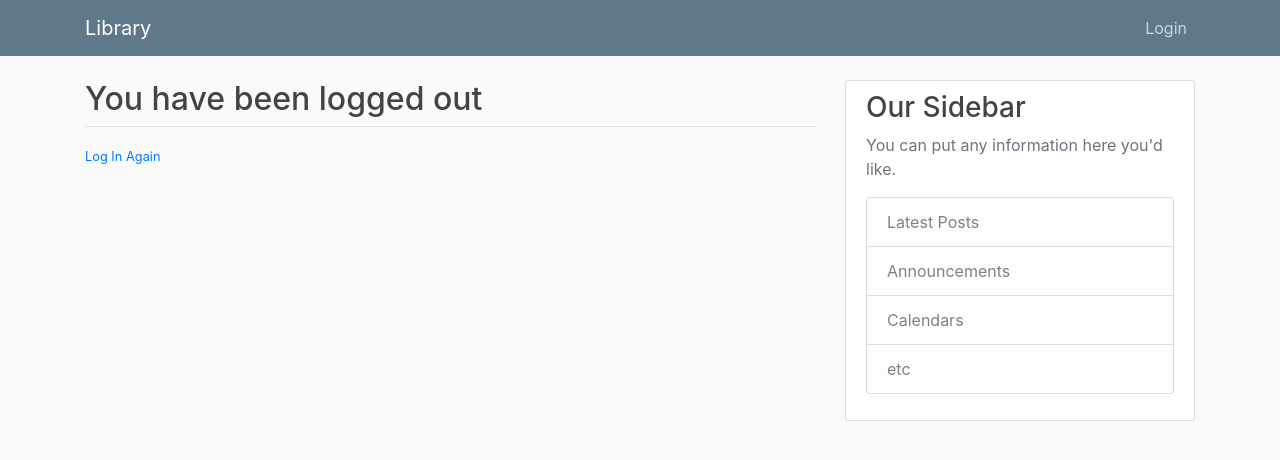
After one commit to BartoszCzernal/LibrarySystemManagement, a Django app: page /logout/ in a window 1280 px wide. The commit adds this page. Shown: the top 460 px of the page. Run offline with Django 3.2, Linux system fonts and the light colour scheme; some libraries are stand-ins or nearby versions.

Commit message:
Restrict Access to sites and elements Create logout template Create profile template

```diff
--- a/LibrarySystemManagement/settings.py
+++ b/LibrarySystemManagement/settings.py
@@ -130,3 +130,4 @@
 CRISPY_TEMPLATE_PACK = 'bootstrap4'
 
 LOGIN_REDIRECT_URL = 'home'
+LOGIN_URL = 'login'
--- a/LibrarySystemManagement/urls.py
+++ b/LibrarySystemManagement/urls.py
@@ -16,10 +16,12 @@
 from django.contrib import admin
 from django.contrib.auth import views as auth_views
 from django.urls import path, include
+from users import views as user_views
 
 urlpatterns = [
     path('admin/', admin.site.urls),
     path('', include('books.urls')),
     path('login/', auth_views.LoginView.as_view(template_name='users/login.html'), name='login'),
     path('logout/', auth_views.LogoutView.as_view(template_name='users/logout.html'), name='logout'),
+    path('profile/', user_views.profile, name='profile'),
 ]
--- a/books/templates/books/base.html
+++ b/books/templates/books/base.html
@@ -25,12 +25,20 @@
           </button>
           <div class="collapse navbar-collapse" id="navbarToggle">
             <div class="navbar-nav mr-auto">
+            {% if user.is_authenticated %}
               <a class="nav-item nav-link" href="#">Check out</a>
               <a class="nav-item nav-link" href="#">Return</a>
+            {% endif %}
             </div>
             <!-- Navbar Right Side -->
             <div class="navbar-nav">
-              <a class="nav-item nav-link" href="#">Help</a>
+              {% if user.is_authenticated %}
+                  <a class="nav-item nav-link" href="{% url 'profile' %}">Profile</a>
+                  <a class="nav-item nav-link" href="{% url 'logout' %}">Logout</a>
+                  <a class="nav-item nav-link" href="#">Help</a>
+              {% else %}
+                <a class="nav-item nav-link" href="{% url 'login' %}">Login</a>
+              {% endif %}
             </div>
           </div>
         </div>
--- a/books/views.py
+++ b/books/views.py
@@ -1,9 +1,10 @@
 from django.shortcuts import render
 from .models import Book
 from django.views.generic import ListView
+from django.contrib.auth.mixins import LoginRequiredMixin
 
 
-class BookListView(ListView):
+class BookListView(LoginRequiredMixin, ListView):
     model = Book
     template_name = 'books/home.html'
     context_object_name = 'books'
--- /dev/null
+++ b/users/templates/users/logout.html
@@ -0,0 +1,9 @@
+{% extends "books/base.html" %}
+{% block content %}
+    <h2>You have been logged out</h2>
+    <div class="border-top pt-3">
+        <small class="text-muted">
+            <a href="{% url 'login' %}">Log In Again</a>
+        </small>
+    </div>
+{% endblock content %}
--- /dev/null
+++ b/users/templates/users/profile.html
@@ -0,0 +1,5 @@
+{% extends "books/base.html" %}
+{% load crispy_forms_tags %}
+{% block content %}
+    <h1>{{ user.username }}</h1>
+{% endblock content %}
--- a/users/views.py
+++ b/users/views.py
@@ -1,3 +1,7 @@
 from django.shortcuts import render
+from django.contrib.auth.decorators import login_required
 
-# Create your views here.
+
+@login_required
+def profile(request):
+    return render (request, 'users/profile.html')
```
